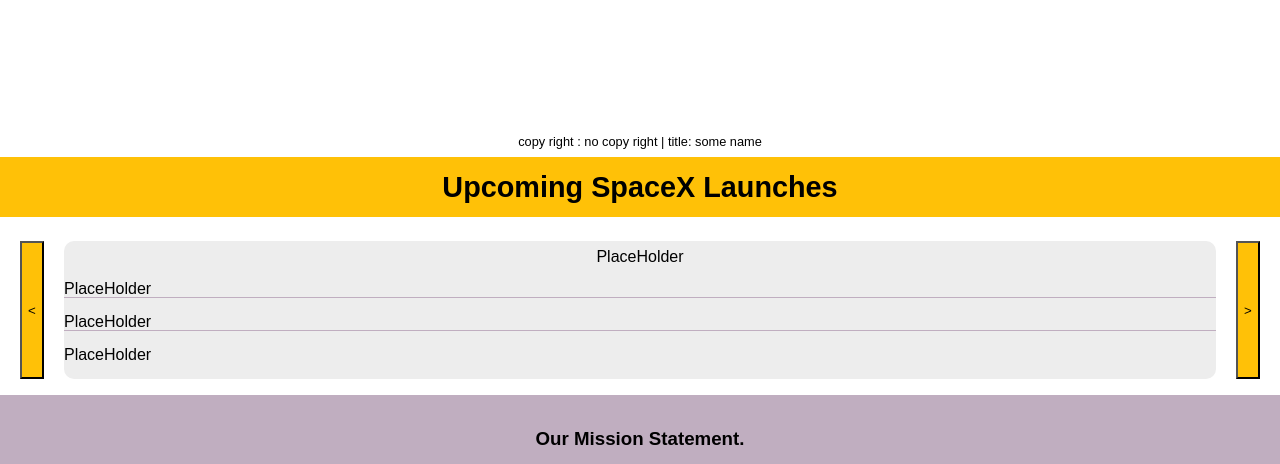
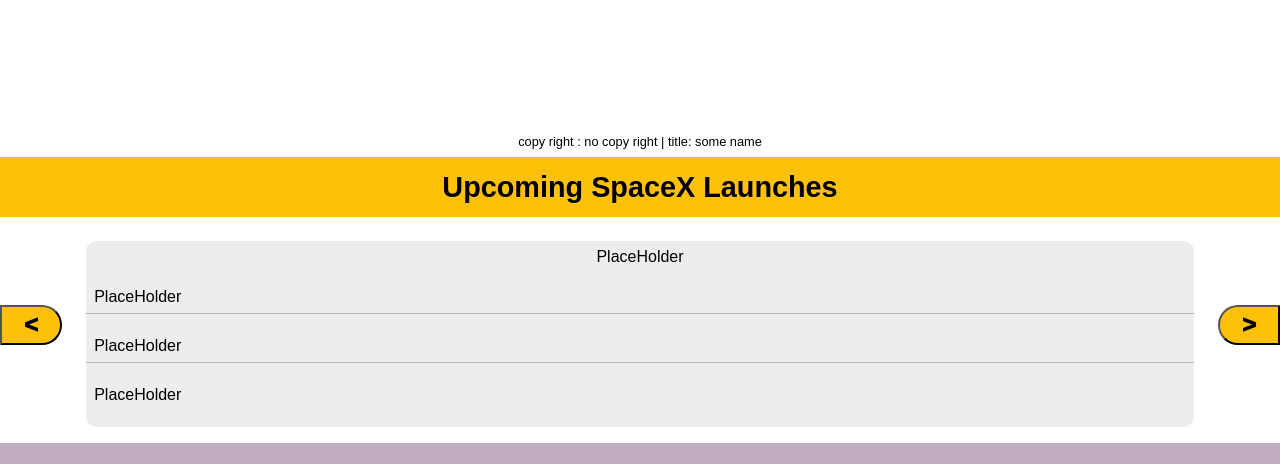
Before and after one commit to sgacio/weekend-api-project, a website: page public/index.html in a window 1280 px wide. Shown: the part 280-744 px from the top of the page. Drawn offline with Linux system fonts and the light colour scheme.

Commit message:
arrows created

```diff
--- a/public/index.html
+++ b/public/index.html
@@ -36,7 +36,7 @@
         <main class="top-of-card">PlaceHolder</main>
         <p class="card-content">PlaceHolder</p>
         <p class="card-content">PlaceHolder</p>
-        <p>PlaceHolder</p>
+        <p class="cards-content">PlaceHolder</p>
         </article>
         <button class="right-arrow"> > </button>
   </section>
--- a/public/screen.css
+++ b/public/screen.css
@@ -76,14 +76,35 @@
 .card-content {
   border-bottom: solid .05rem;
   border-color: rgb(192, 174, 192);
+  padding: .5rem;
+}
+
+.cards-content {
+  padding: .5rem;
 }
 
 .left-arrow {
   background-color: rgb(255, 193, 7);
+  border-top-right-radius: 50px;
+  border-bottom-right-radius: 50px;
+  height: 2.5rem;
+  width: 4rem;
+  margin-top: 4rem;
+  margin-right: 1.5rem;
+  font-weight: 1000;
+  font-size: 1.5rem;
 }
 
 .right-arrow {
   background-color: rgb(255, 193, 7);
+  border-top-left-radius: 50px;
+  border-bottom-left-radius: 50px;
+  height: 2.5rem;
+  width: 4rem;
+  margin-top: 4rem;
+  margin-left: 1.5rem;
+  font-weight: 1000;
+  font-size: 1.5rem;
 }
 
 .spacex-Launches {
```
